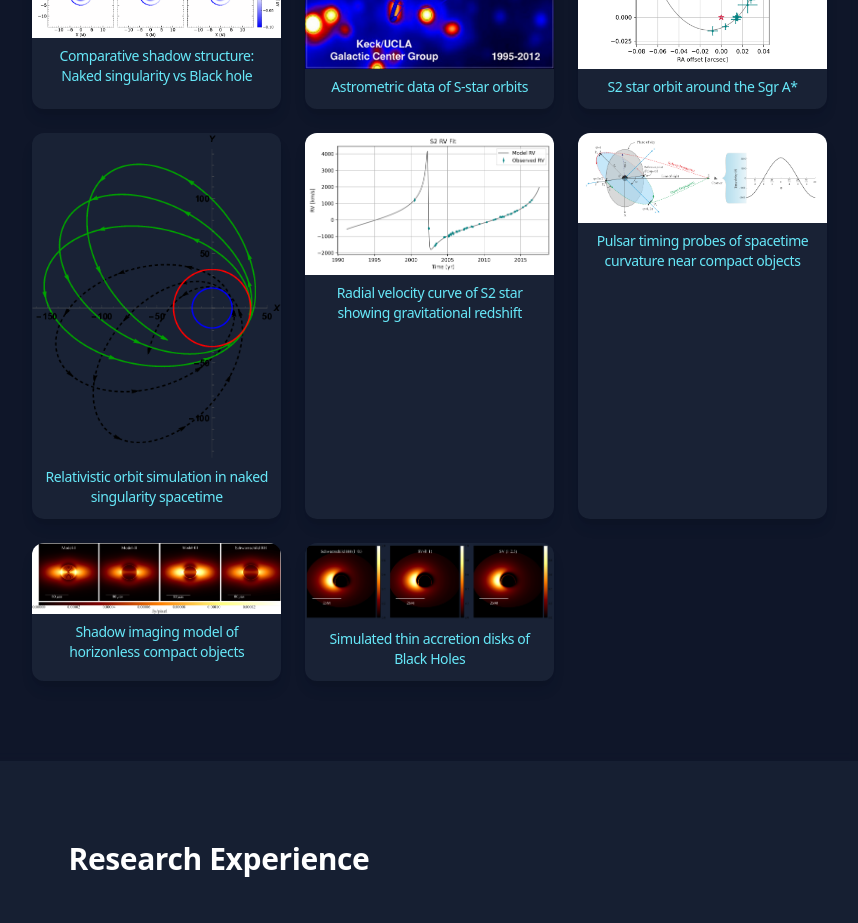
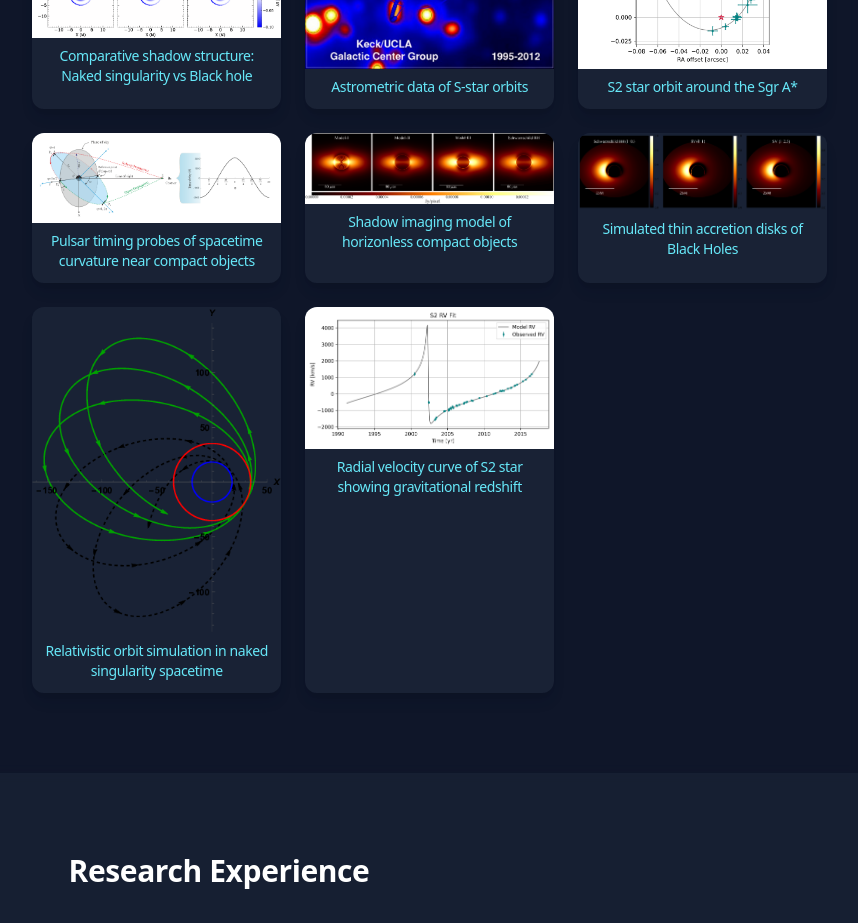
Before and after one commit to Parth-G-Bambhaniya/Parth-G-Bambhaniya.github.io, a React (Vite) app: page / in a window 1280 px wide. Shown: the part 1300-2223 px from the top of the page, without its empty margins (421-1279 px from the left). Built offline with nearby package versions, Linux system fonts and the light colour scheme; some icons are missing.

Commit message:
Update App.jsx

```diff
--- a/src/App.jsx
+++ b/src/App.jsx
@@ -406,11 +406,11 @@ const About = () => {
   { src: shadowImage2, caption: "Comparative shadow structure: Naked singularity vs Black hole" },
   { src: wmkeckImage, caption: "Astrometric data of S-star orbits" },
   { src: s2orbitImage, caption: "S2 star orbit around the Sgr A*" },
-  { src: orbitImage, caption: "Relativistic orbit simulation in naked singularity spacetime" },
-  { src: rvs2Image, caption: "Radial velocity curve of S2 star showing gravitational redshift" },
   { src: pulsarImage, caption: "Pulsar timing probes of spacetime curvature near compact objects" },
   { src: shadowImage, caption: "Shadow imaging model of horizonless compact objects" },
   { src: shadowImage1, caption: "Simulated thin accretion disks of Black Holes" },
+  { src: orbitImage, caption: "Relativistic orbit simulation in naked singularity spacetime" },
+  { src: rvs2Image, caption: "Radial velocity curve of S2 star showing gravitational redshift" },
   ];
 
   return (
```
